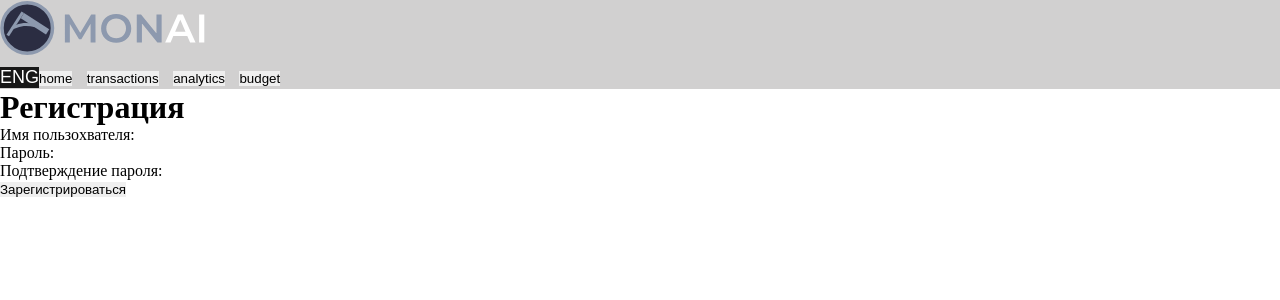
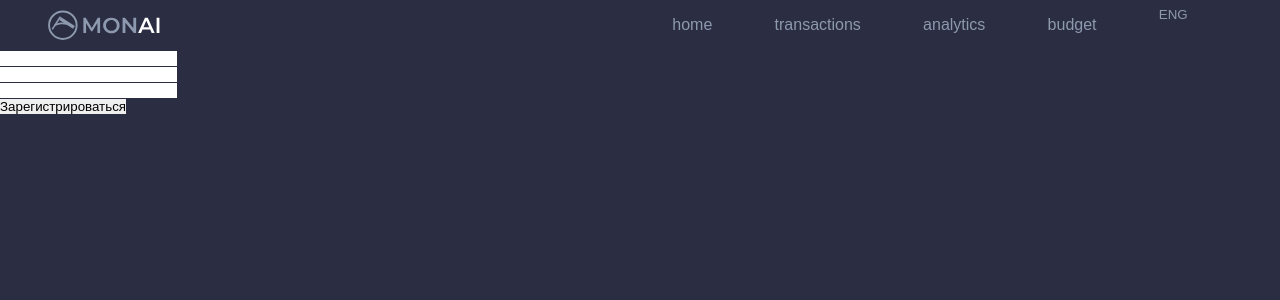
Before and after one commit to vivatttt/Bot-Accountant, a Flask app: page /users/new in a window 1280 px wide. Shown: the top 300 px of the page. Run offline with Flask 3, Linux system fonts and the light colour scheme.

Commit message:
1st commit

```diff
--- a/app/routes.py
+++ b/app/routes.py
@@ -15,11 +15,11 @@ def main():
 
         # если пользователь уже зашел в свой аккаунт
         return render_template(
-            'main_page_after_signup.html'
+            'main_page.html'
         )
     # если пользователь еще не зашел в свой аккунт / не зарегистрировался
     return render_template(
-        'main_page_before_signup.html'
+        'main_page.html'
     )
 
 # страница аналитики
--- a/app/static/styles/main.css
+++ b/app/static/styles/main.css
@@ -1,85 +1,122 @@
 :root {
-    --default-font-family: "Montserrat"
+    --default-font-family: -apple-system;
   }
-
+  html, body, div, span, applet, object, iframe,
+  h1, h2, h3, h4, h5, h6, p, blockquote, pre,
+  a, abbr, acronym, address, big, cite, code,
+  del, dfn, em, img, ins, kbd, q, s, samp,
+  small, strike, strong, sub, sup, tt, var,
+  b, u, i, center,
+  dl, dt, dd, ol, ul, li,
+  fieldset, form, label, legend,
+  table, caption, tbody, tfoot, thead, tr, th, td,
+  article, aside, canvas, details, embed,
+  figure, figcaption, footer, header, hgroup,
+  menu, nav, output, ruby, section, summary,
+  time, mark, audio, video {
+      margin: 0;
+      padding: 0;
+      border: 0;
+      font-size: 100%;
+      font: inherit;
+      vertical-align: baseline;
+  }
+  /* HTML5 display-role reset for older browsers */
+  article, aside, details, figcaption, figure,
+  footer, header, hgroup, menu, nav, section {
+      display: block;
+  }
+  body {
+      line-height: 1;
+  }
+  ol, ul {
+      list-style: none;
+  }
+  blockquote, q {
+      quotes: none;
+  }
+  blockquote:before, blockquote:after,
+  q:before, q:after {
+      content: '';
+      content: none;
+  }
+  table {
+      border-collapse: collapse;
+      border-spacing: 0;
+  }
+  body{
+    margin: 0;
+    font-family: "Montserrat", sans-serif;
+    background-color: #2B2D42;
+    justify-content: center;
+    align-items: center;
+  }
 .montserrat {
   font-family: "Montserrat", sans-serif;
   font-optical-sizing: auto;
   font-weight: 100;
   font-style: normal;
 }
+
 *{
     margin: 0;
     padding: 0;
     outline: 0;
     border: 0;
 }
+
 .wrepper{
     display:inline-flex;
     align-items: center;
     justify-content: center;
     height: 100%;
     width: 100%;
-    background-color: #171717;
-}
-.main-container{
-    height: 3252px;
-    width: 1440px;
-    background-image: url(/prsem/public/imgs/lines.png);
-    background-repeat: no-repeat;
-    background-position: center;
-    justify-content: center;
-}
-body{
-    margin: 0;
+    background-color: #2B2D42;
 }
 
-.wrapper{
-
-    font-family: monospace;
-    font-weight: bold;
-    font-size: 24px;
-    background-color: #d1d0d0;
+.header{
+    display: flex;
+    align-items: center;
+    justify-content: space-between;
+    height: 50px;
+    width: 100%;
 }
-
-ul.nav{
-    margin-left: 0px;
-    padding-left: 0px;
-
-    margin-top: 0px;
-    list-style: none;
+.name{
+    padding: 0px 30px;
+    height: 30px;
+    width: 150px;
 }
-.nav li {
-    display: inline;
-
+button{
+    cursor: pointer;
+    border: none;
+    background-color: transparent;
+    font-family: "Montserrat", sans-serif;
+    color: #8D99AE;
 }
-ul.nav a {
-    display: inline-block;
-    width: 10em;
-    height: 2em;
-    padding: 20px;
-    padding-top: 30px;
-    background-color: #d1d0d0;
-
-    text-decoration: none;
-    color: #333;
-    text-align: center;
+.buttons{
+    padding: 0px 30px 0px;
+    position: relative;
+    display: flex;
+    justify-content: space-evenly;
+    height: 39px;
+    width: 50%;
 }
-ul.nav a:hover{
-    background-color: #333;
-    color: #d1d0d0;
+.btn{
+    position: relative;
+    height: 39px;
+    font-size: medium;
+    font-weight: normal;
 }
-.container{
-    margin-top: 3em;
-    margin-left: 2em;
-    font-family: monospace;
-    font-weight: bold;
-    color: #333;
-
-    font-size: 24px;
-
+@media(hover: hover){
+    button:hover{
+        color: #ffffff;
     }
-
+}
+@media(hover: none){
+    button:active{
+        color: #ffffff;
+    }
+}
 .dropdown {
     float: left;
     overflow: hidden;
@@ -87,9 +124,9 @@ ul.nav a:hover{
 
 .dropdown .dropbtn {
     position: relative;
-    font-size: 18px;
-    color: white;
-    background-color: #171717;
+    font-size: normal;
+    color: #8D99AE;
+    background-color: transparent;
     font-family: "Montserrat", sans-serif;
     font-optical-sizing: auto;
     font-weight: normal;
--- a/app/templates/layout.html
+++ b/app/templates/layout.html
@@ -14,27 +14,24 @@
     <div class="wrapper">
         <div class="header">
             <img class="name" src="/static/imgs/logo.svg" alt=""></img>
-            <div class="butttons">
-                <a href="/templates/main_page.html"><button class="" >home</button></a>
-                <a href="/templates/transactions_page.html"><button class="" >transactions</button></a>
-                <a href="/templates/analytics_page.html"><button class="" >analytics</button></a>
-                <a href="/templates/budget_page.html"><button class="" >budget</button></a>
+            <div class="buttons">
+                <a href="/"><button class="btn" >home</button></a>
+                <a href="/transactions"><button class="btn" >transactions</button></a>
+                <a href="/analytics"><button class="btn" >analytics</button></a>
+                <a href="/budget"><button class="btn" >budget</button></a>
                 <div class="dropdown">
                     <button class="dropbtn">ENG
                       <i class="fa fa-caret-down"></i>
                     </button>
                     <div class="dropdown-content">
-                      <a href="#"><button class="ENG-btn" >ENG</button></a>
                       <a href=""><button class="RUS-btn" >RUS</button></a>
                     </div>
                 </div>
-
             </div>
         </div>
     </div>
 
     {% block content %}{% endblock content %}
 
-
 </body>
 </html>
--- a/app/templates/register_page.html
+++ b/app/templates/register_page.html
@@ -5,16 +5,14 @@
 {% block content %}
 
 
-<h1>Регистрация</h1>
 <form action="/users" method="post">
 
-    <label for="username">Имя пользоxвателя:</label>
+
     <input type="text" id="username" name="username" value="{{ user.username }}">
     <br>
-    <label for="password">Пароль:</label>
+
     <input type="password" id="password" name="password" value="{{ user.password }}">
     <br>
-    <label for="password_confirmation">Подтверждение пароля:</label>
     <input type="password" id="password_confirmation" name="password_confirmation"  value="{{ user.password_confirmation }}">
     <br>
     <input type="submit" value="Зарегистрироваться">
```
Also changed, not shown: other parts of app/static/styles/main.css (+10 -23 lines), app/templates/login_page.html (deleted, +0 -20 lines), app/templates/main_page.html (+14 -3 lines). Lines whose indentation alone changed are shown as unchanged.
